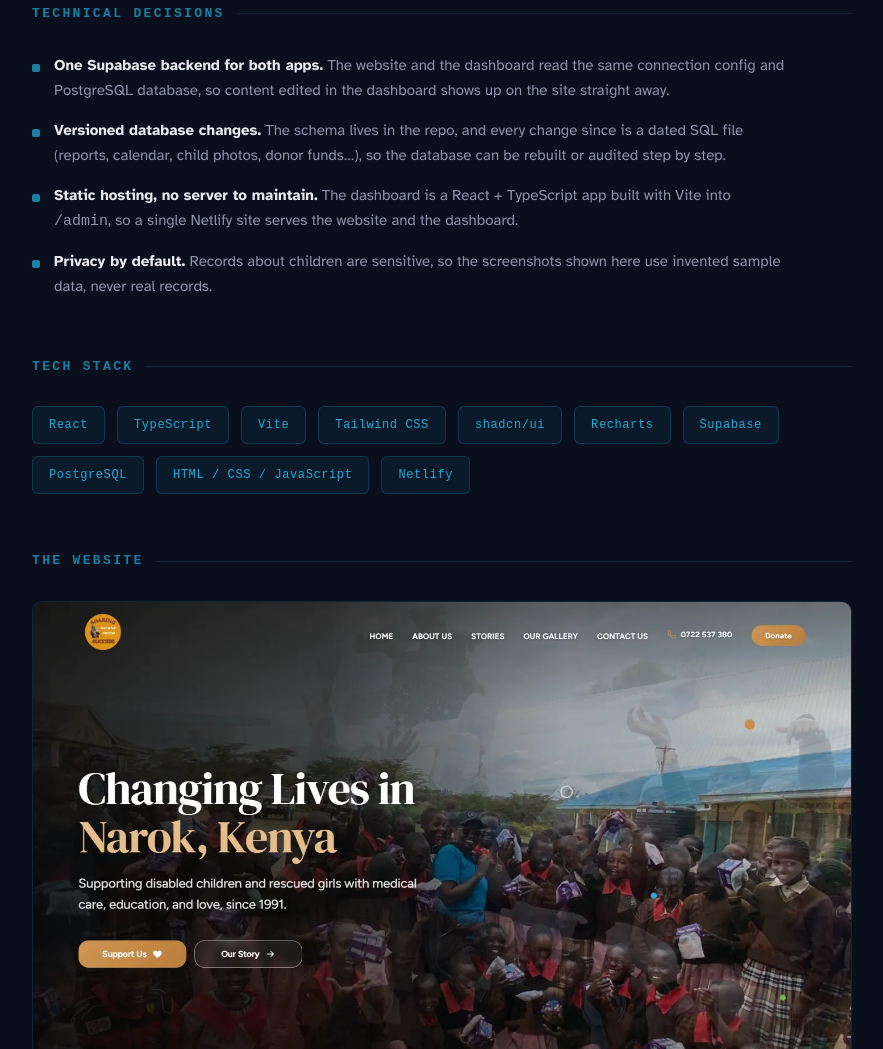
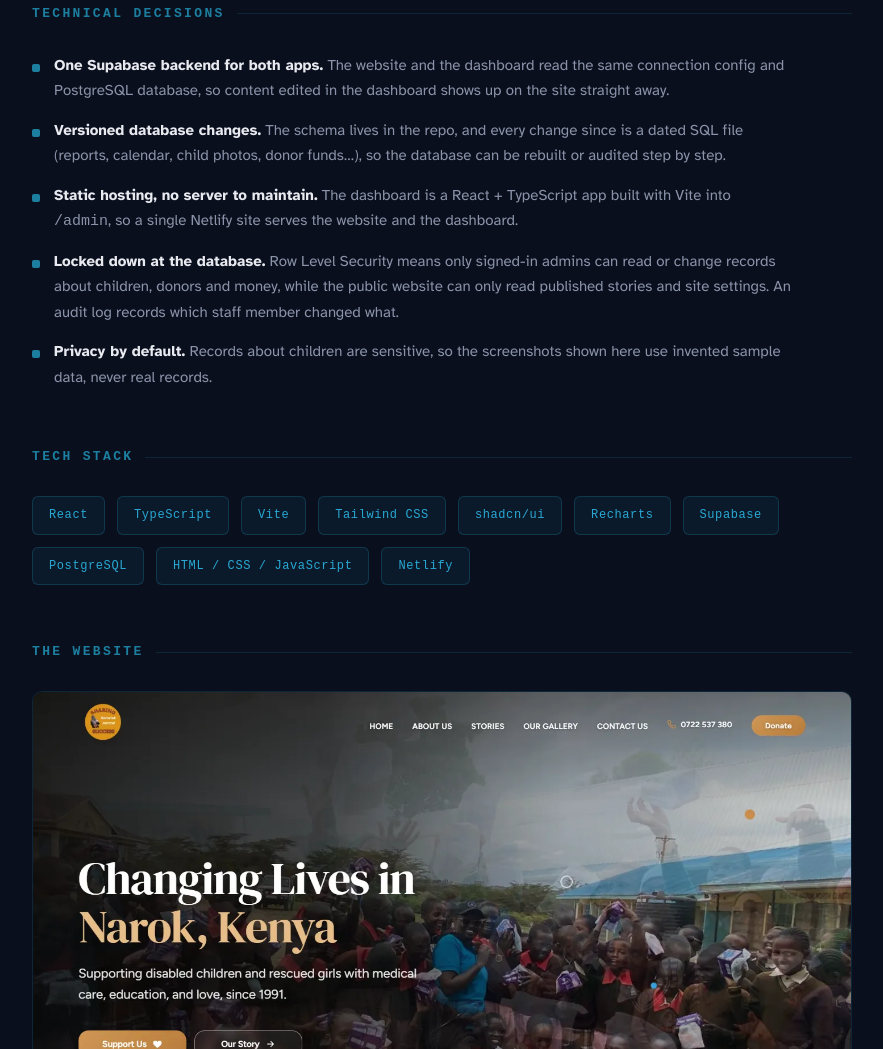
Before and after one commit to Jkosencha/Jkosencha.github.io, a plain HTML site: page namelok.html in a window 1280 px wide. Shown: the part 1213-2262 px from the top of the page, without its empty margins (198-1081 px from the left). Drawn offline with Linux system fonts and the light colour scheme; a web font is replaced by a local one.

Commit message:
Explain Namelok's database-level access control

```diff
--- a/namelok.html
+++ b/namelok.html
@@ -54,6 +54,7 @@
                 <li><strong>One Supabase backend for both apps.</strong> The website and the dashboard read the same connection config and PostgreSQL database, so content edited in the dashboard shows up on the site straight away.</li>
                 <li><strong>Versioned database changes.</strong> The schema lives in the repo, and every change since is a dated SQL file (reports, calendar, child photos, donor funds…), so the database can be rebuilt or audited step by step.</li>
                 <li><strong>Static hosting, no server to maintain.</strong> The dashboard is a React + TypeScript app built with Vite into <code>/admin</code>, so a single Netlify site serves the website and the dashboard.</li>
+                <li><strong>Locked down at the database.</strong> Row Level Security means only signed-in admins can read or change records about children, donors and money, while the public website can only read published stories and site settings. An audit log records which staff member changed what.</li>
                 <li><strong>Privacy by default.</strong> Records about children are sensitive, so the screenshots shown here use invented sample data, never real records.</li>
             </ul>
         </section>
```
